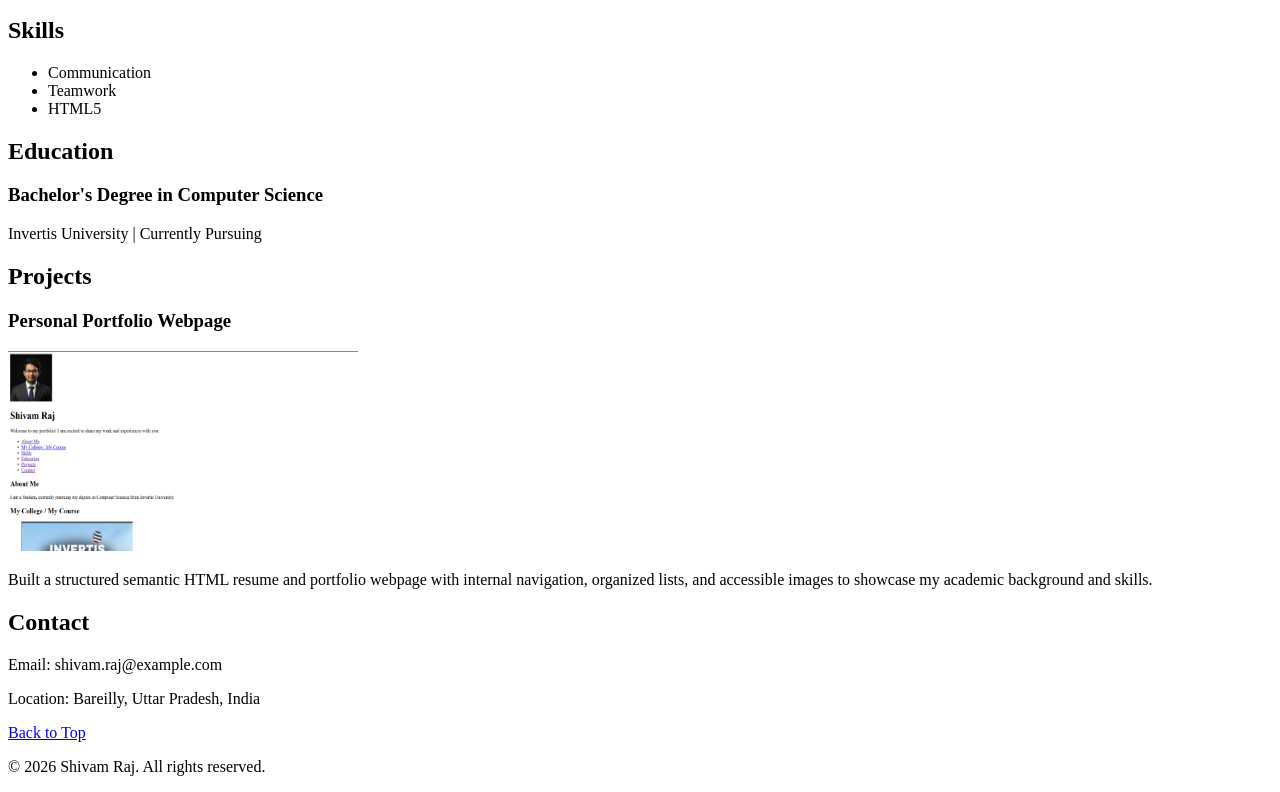
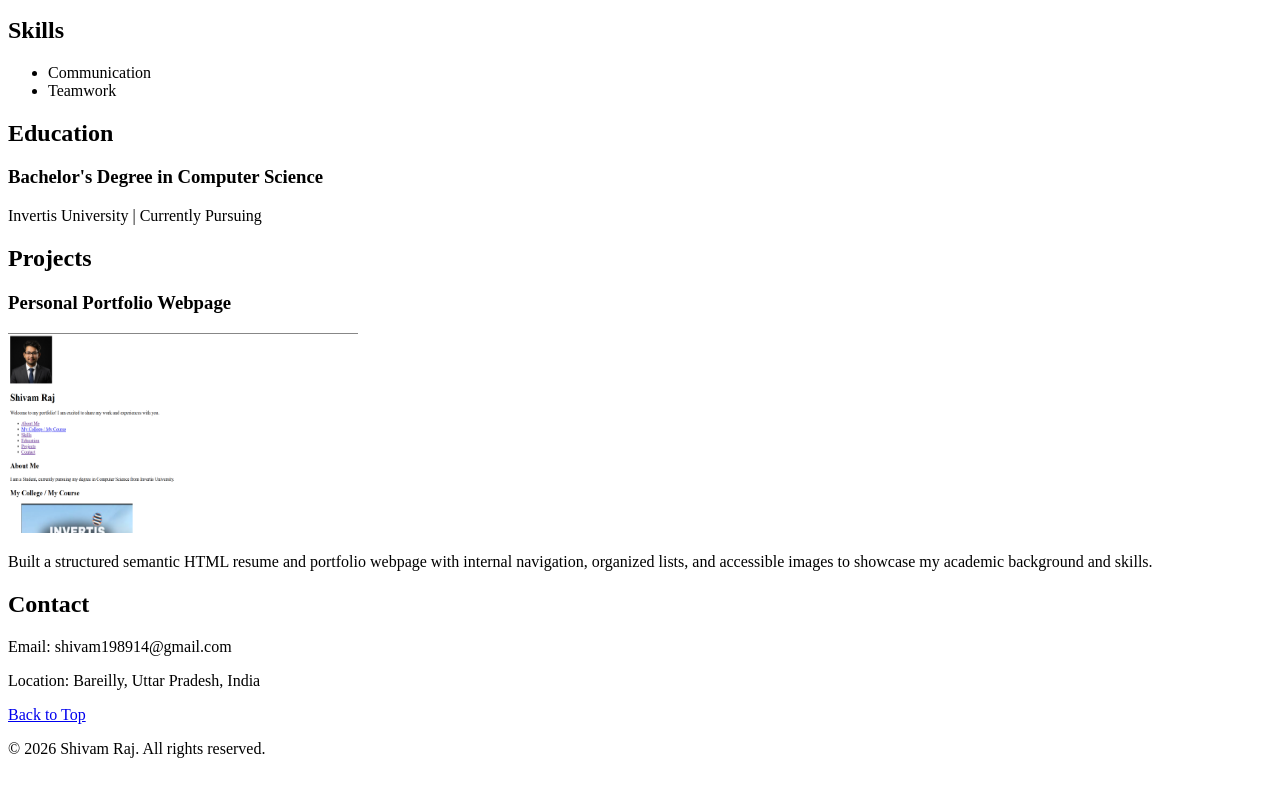
Before and after one commit to shivam198914-del/MERN-Assignment, a plain HTML site: page assignment-01/index.html in a window 1280 px wide. Shown: the part 1241-2033 px from the top of the page. Drawn offline with Linux system fonts and the light colour scheme.

Commit message:
Docs: Add README.md for Assignment 1

```diff
--- a/assignment-01/index.html
+++ b/assignment-01/index.html
@@ -3,6 +3,8 @@
 <head>
     <meta charset="UTF-8">
     <meta name="viewport" content="width=device-width, initial-scale=1.0">
+    <meta name="description" content="Personal portfolio and resume of Shivam Raj, a Computer Science student at Invertis University showcasing education, skills, and web development projects.">
+    <meta name="author" content="Shivam Raj">
     <title>Portfolio - Shivam Raj </title>
 </head>
 <body>
@@ -69,7 +71,6 @@
             <ul>
                 <li>Communication</li>
                 <li>Teamwork</li>
-                <li>HTML5</li>
             </ul>
         </section>
 
@@ -92,7 +93,7 @@
 
         <section id="contact">
             <h2>Contact</h2>
-            <p>Email: shivam.raj@example.com</p>
+            <p>Email: shivam198914@gmail.com</p>
             <p>Location: Bareilly, Uttar Pradesh, India</p>
         </section>
     </main>
```
Also changed, not shown: 1 other file.
